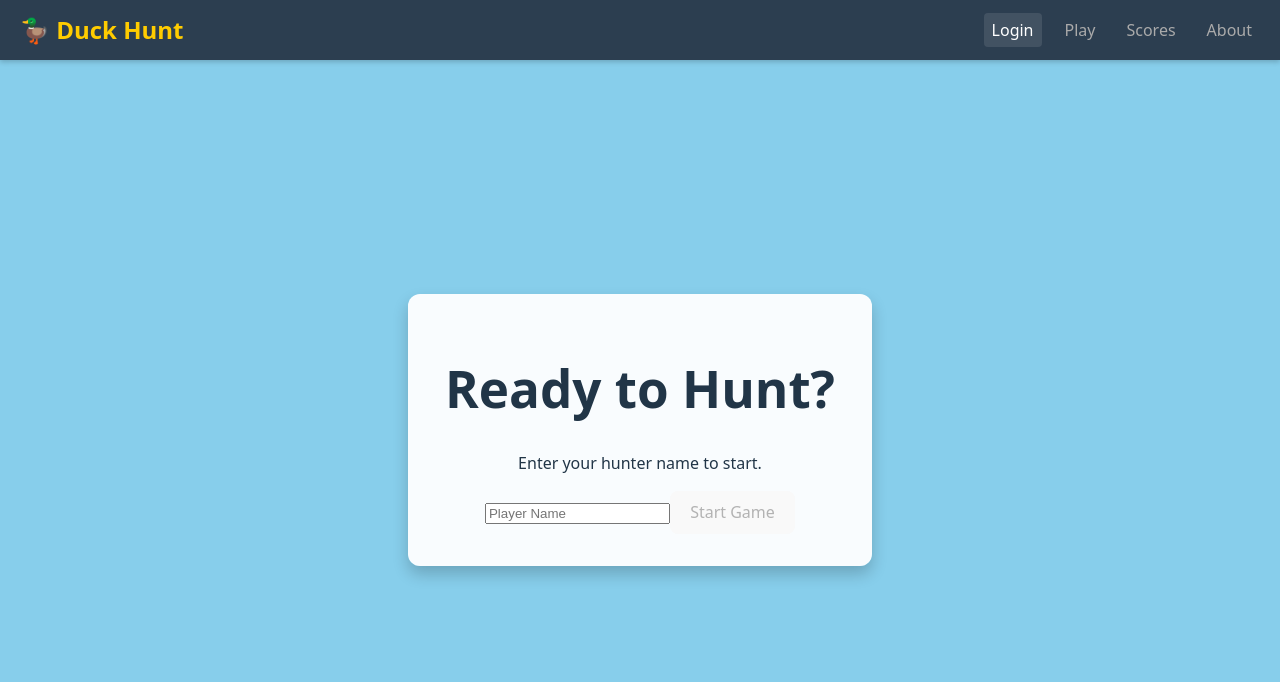
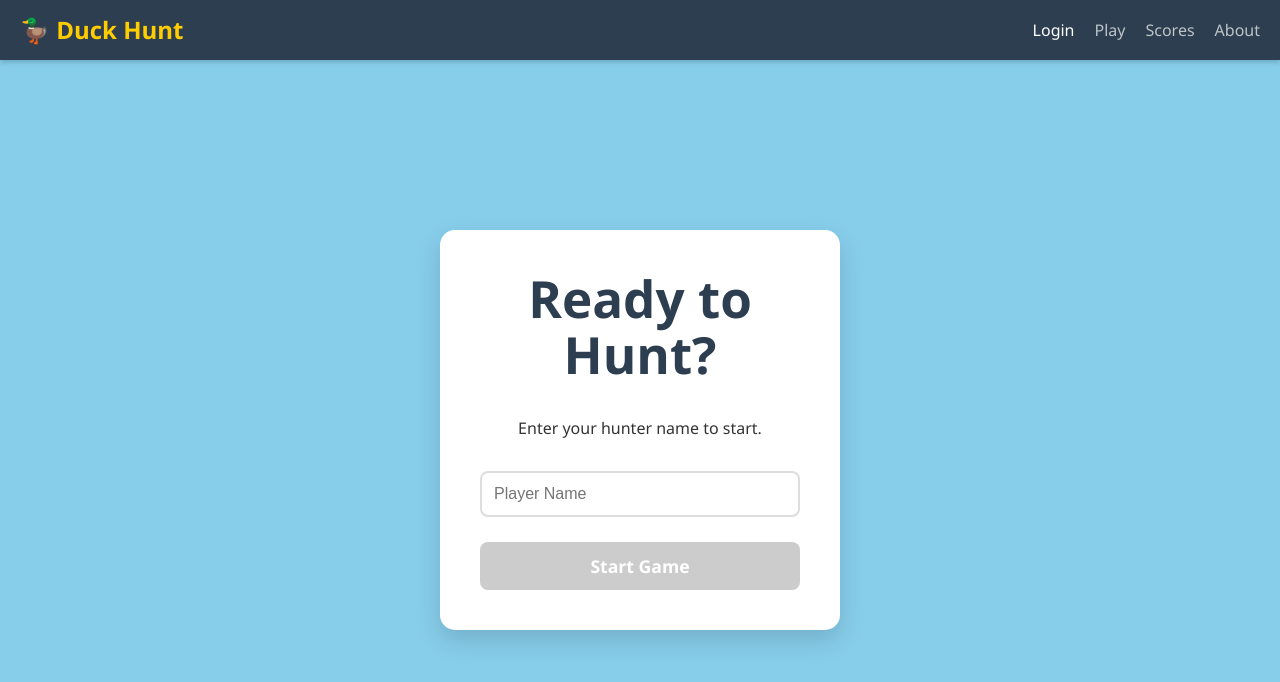
Before and after one commit to AlexDoblyno/CS260_huntDuck_demo4school, a React (Vite) app in the folder duck-hunt/: page / in a window 1280 px wide. Shown: the top 682 px of the page. Built offline with nearby package versions, Linux system fonts and the light colour scheme.

Commit message:
Fix text

```diff
--- a/duck-hunt/src/App.css
+++ b/duck-hunt/src/App.css
@@ -1,94 +1,142 @@
+* {
+  box-sizing: border-box;
+}
+
 html, body, #root {
   margin: 0;
   padding: 0;
   width: 100%;
   height: 100%;
-  overflow: hidden; /* 禁止出现滚动条 */
+  overflow: hidden;
 }
 
-
-:root {
-  --primary-color: #ffcc00;
-  --accent-color: #ff8c00;
-  --bg-color: #87CEEB;
-  --nav-bg: #2c3e50;
-  --text-light: #ecf0f1;
+body {
+  font-family: 'Segoe UI', Roboto, Helvetica, Arial, sans-serif;
+  background-color: #87CEEB; /* 天空蓝背景 */
+  color: #333; /* 默认文字颜色：深灰色 (防止白字) */
 }
 
-
+/* --- 2. 布局容器 --- */
 .app-container {
   display: flex;
-  flex-direction: column; /* 垂直排列：上面是导航，下面是内容 */
-  width: 100vw;  /* 强制视口宽度 */
-  height: 100vh; /* 强制视口高度 */
-  background-color: var(--bg-color);
+  flex-direction: column;
+  width: 100vw;
+  height: 100vh;
 }
 
-
+/* --- 3. 导航栏 (修复宽度问题) --- */
 .navbar {
-  flex: 0 0 60px; /* 不伸缩，固定 60px 高 */
+  flex: 0 0 60px; /* 固定高度 */
+  width: 100%;    /* 强制占满宽 */
+  background-color: #2c3e50; /* 深蓝灰色 */
   display: flex;
-  justify-content: space-between; /* 左右撑开 */
-  align-items: center; /* 垂直居中 */
-  background-color: var(--nav-bg);
-  padding: 0 20px; /* 左右留出间隙 */
+  justify-content: space-between;
+  align-items: center;
+  padding: 0 20px;
   box-shadow: 0 2px 5px rgba(0,0,0,0.2);
   z-index: 100;
-  width: 100%; /* 确保占满横向 */
-  box-sizing: border-box; /* 确保 padding 不会撑破宽度 */
+  color: white; /* 导航栏里的字必须是白的 */
 }
 
 .brand {
   font-size: 1.5rem;
   font-weight: bold;
-  color: var(--primary-color);
-  white-space: nowrap; /* 防止名字换行 */
+  color: #ffcc00; /* 鸭子黄 */
 }
 
 .nav-links {
   display: flex;
-  gap: 15px;
+  gap: 20px;
 }
 
 .nav-item {
-  color: #aaa;
+  color: #bdc3c7;
   text-decoration: none;
   font-weight: 500;
-  padding: 5px 8px;
-  border-radius: 4px;
-  transition: all 0.3s;
+  transition: color 0.3s;
 }
 
 .nav-item:hover, .nav-item.active {
   color: white;
-  background-color: rgba(255,255,255,0.1);
 }
 
-
+/* --- 4. 主内容区域 (居中卡片) --- */
 .main-content {
-  flex: 1; /* 占据剩余的所有高度 */
-  position: relative; /* 作为子元素定位的基准 */
+  flex: 1;
+  display: flex;
+  justify-content: center; /* 水平居中 */
+  align-items: center;     /* 垂直居中 */
+  position: relative;
   width: 100%;
-  display: flex;
-  justify-content: center; /* 内容水平居中 (针对 Login/About) */
-  align-items: center;     /* 内容垂直居中 */
 }
 
-/* --- 游戏全屏修复 --- */
+/* --- 5. 卡片样式 (修复“隐身”文字) --- */
+.card {
+  background-color: white; /* 纯白背景 */
+  color: #333333;          /* 【关键修复】强制文字为深灰色 */
+  padding: 40px;
+  border-radius: 15px;
+  box-shadow: 0 10px 25px rgba(0,0,0,0.15);
+  text-align: center;
+  max-width: 400px;
+  width: 90%;
+}
+
+/* 确保标题也是黑色的 */
+.card h1 {
+  margin-top: 0;
+  color: #2c3e50;
+}
+
+/* 输入框样式 */
+input[type="text"] {
+  width: 100%;
+  padding: 12px;
+  margin: 15px 0;
+  border: 2px solid #ddd;
+  border-radius: 8px;
+  font-size: 1rem;
+  color: #333; /* 输入框里的字也要黑的 */
+  background: #fff;
+}
+
+/* 按钮样式 */
+button {
+  width: 100%;
+  padding: 12px;
+  background-color: #ff8c00;
+  color: white;
+  border: none;
+  border-radius: 8px;
+  font-size: 1.1rem;
+  font-weight: bold;
+  cursor: pointer;
+  margin-top: 10px;
+}
+
+button:hover {
+  background-color: #e67e22;
+}
+
+button:disabled {
+  background-color: #ccc;
+  cursor: not-allowed;
+}
+
+/* --- 6. 游戏区域修复 --- */
 .game-area-wrapper {
-  position: absolute; /* 绝对定位占满 main-content */
+  position: absolute;
   top: 0;
   left: 0;
   width: 100%;
   height: 100%;
-  overflow: hidden;
 }
 
 .ground {
   position: absolute;
   bottom: 0;
   left: 0;
-  width: 100%; /* 确保草地横跨屏幕 */
+  width: 100%;
   height: 150px;
   background: linear-gradient(#228B22, #006400);
   z-index: 10;
@@ -97,41 +145,10 @@ html, body, #root {
 .scoreboard {
   position: absolute;
   top: 20px;
-  left: 20px; /* 距离左边一点距离 */
+  left: 20px;
   font-size: 2rem;
   font-weight: bold;
-  color: white;
+  color: white; /* 只有天上的计分板要是白字 */
   text-shadow: 2px 2px 4px rgba(0,0,0,0.5);
   z-index: 20;
 }
-
-/* --- 卡片响应式微调 --- */
-.card {
-  background: rgba(255, 255, 255, 0.95);
-  padding: 2rem;
-  border-radius: 12px;
-  box-shadow: 0 8px 16px rgba(0,0,0,0.2);
-  text-align: center;
-  width: 90%;
-  max-width: 400px; /*在大屏上限制宽度，在小屏上自适应 */
-}
-
-/* --- 响应式布局 (针对手机端) --- */
-@media (max-width: 600px) {
-  .brand {
-    font-size: 1.2rem; /* 手机上字小一点 */
-  }
-
-  .nav-links {
-    gap: 10px;
-  }
-
-  .nav-item {
-    font-size: 0.9rem;
-    padding: 5px;
-  }
-
-  .scoreboard {
-    font-size: 1.5rem; /* 手机上计分板小一点 */
-  }
-}
```
